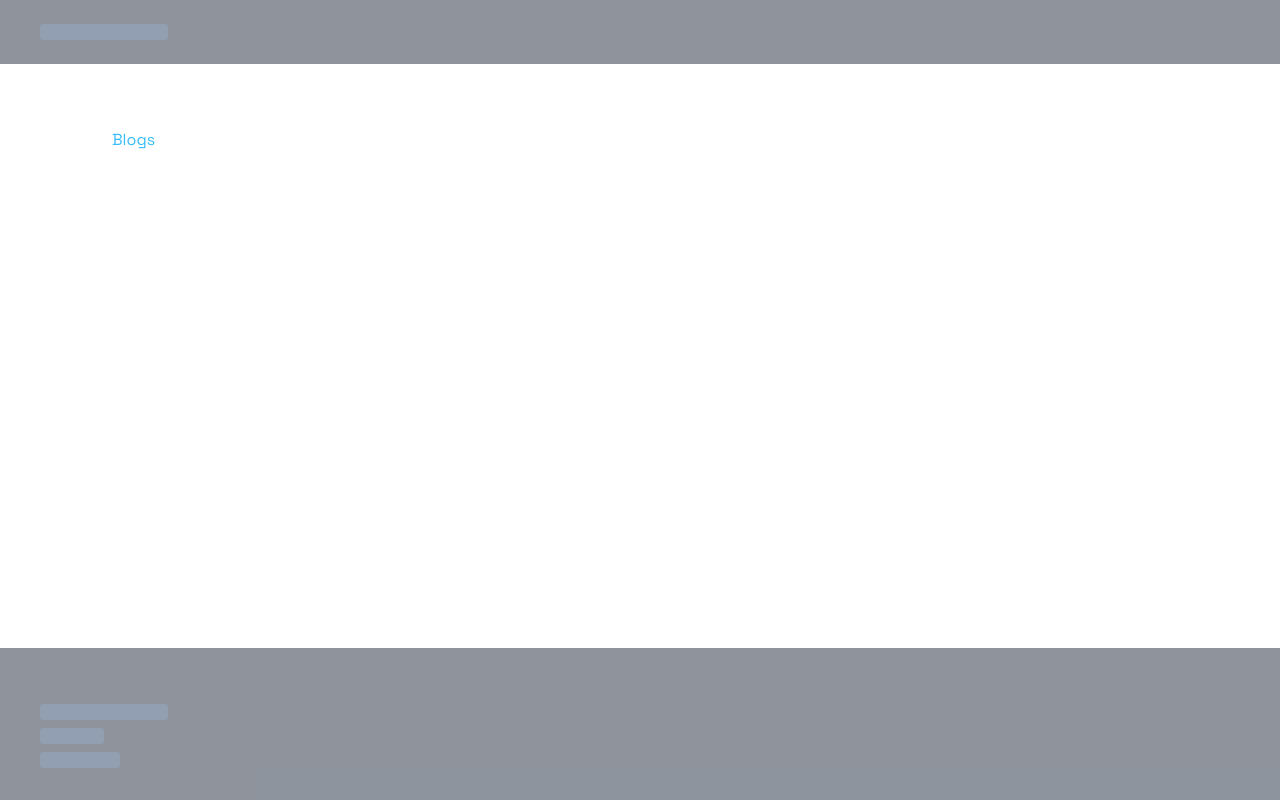
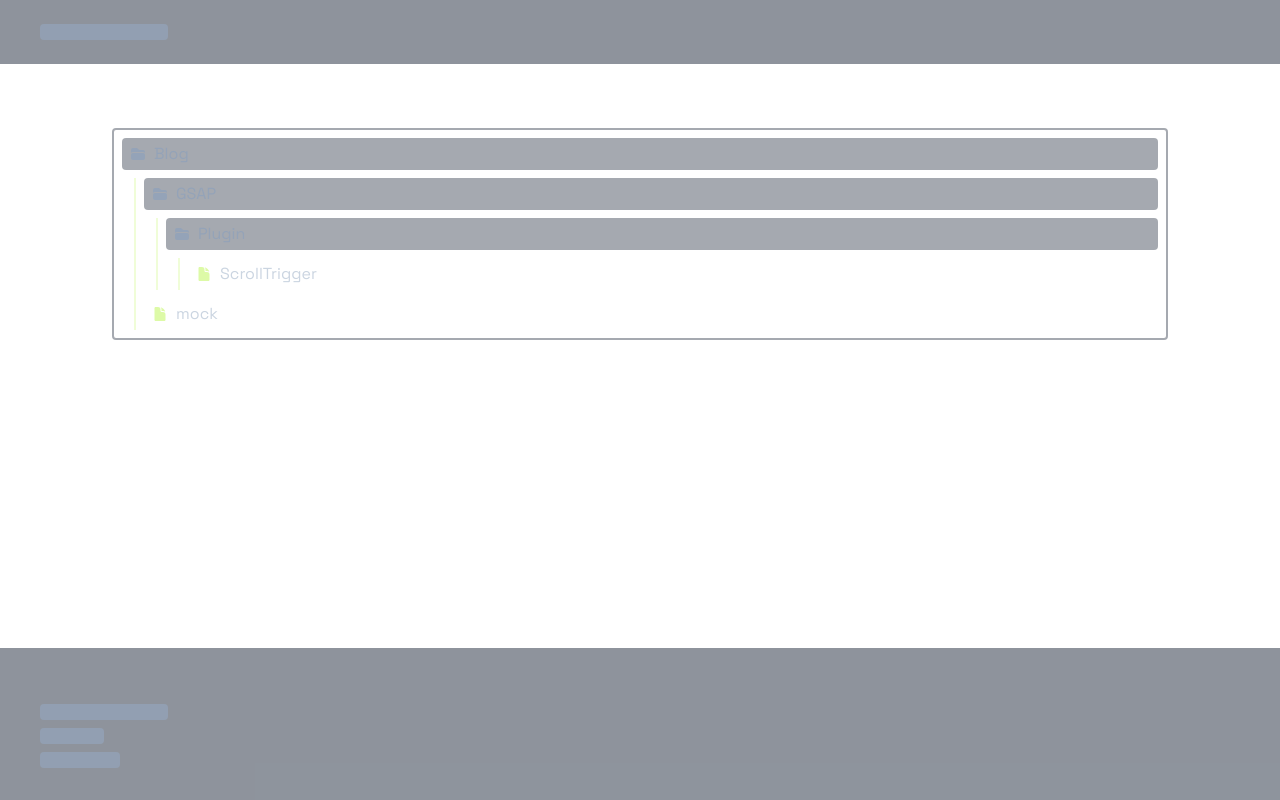
Before and after one commit to sanjana-mukherjee/brain-bin, a Next.js app: page / in a window 1280 px wide. Built offline with nearby package versions, Linux system fonts and the light colour scheme.

Commit message:
Show root dir structure on homepage

```diff
--- a/src/app/page.tsx
+++ b/src/app/page.tsx
@@ -1,9 +1,5 @@
-import Link from "next/link";
+import Structure from "./ui/components/structure";
 
 export default function Page() {
-  return (
-    <Link href="/blog" className="text-sky-400 hover:underline">
-      Blogs
-    </Link>
-  );
+  return <Structure slug={[]} />;
 }
```
